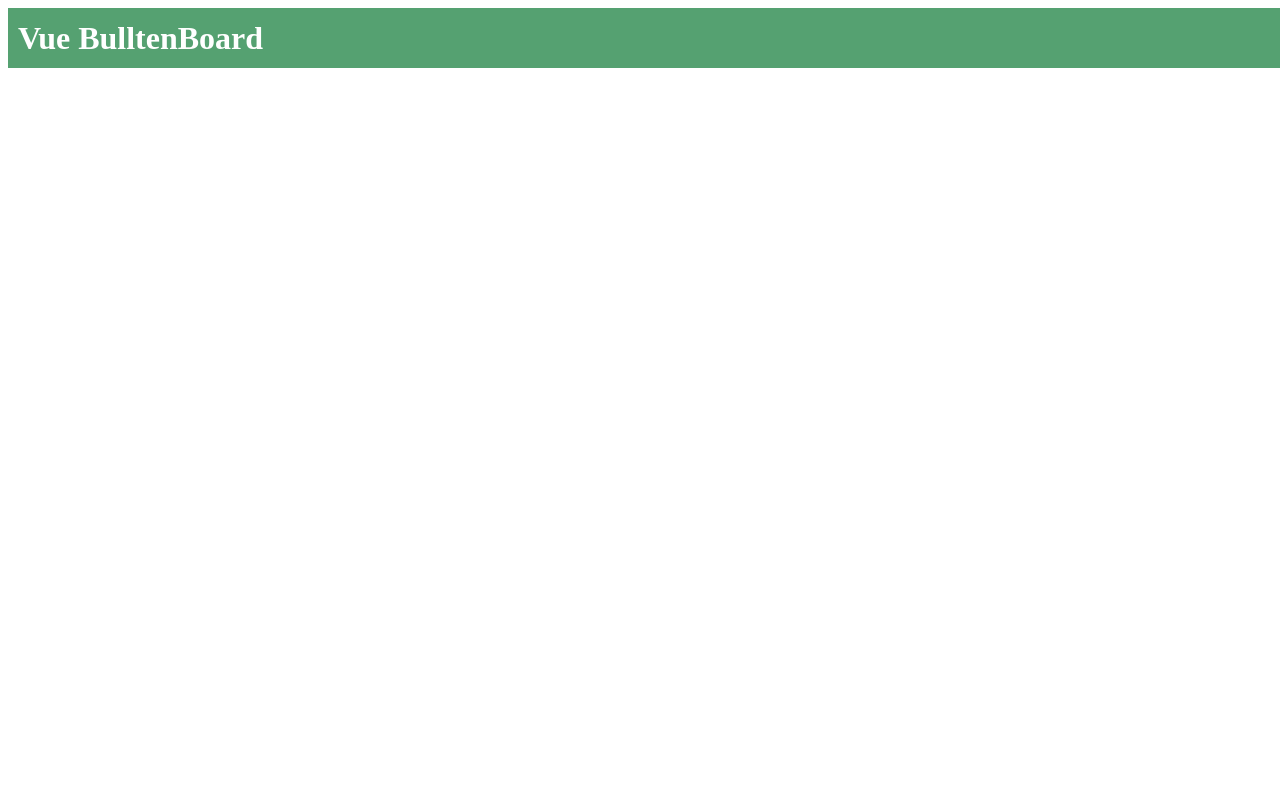
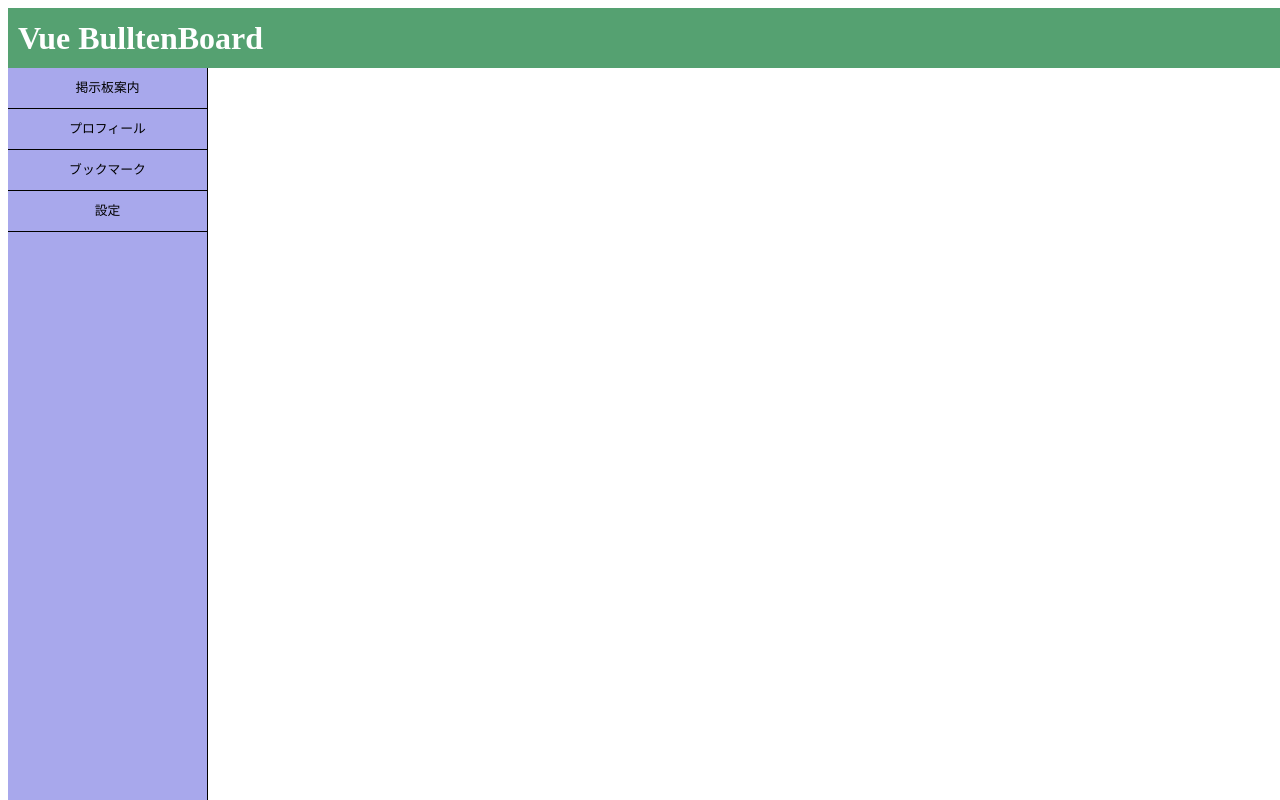
Before and after one commit to Maru-GitHub-1/React_BulltinBoard, a React (Create React App) app: page / in a window 1280 px wide. Built offline with nearby package versions, Linux system fonts and the light colour scheme.

Commit message:
Created SideMenu component and App.css

```diff
--- /dev/null
+++ b/src/App.css
@@ -0,0 +1,4 @@
+.app-flex {
+  display: flex;
+  padding-top: 60px;
+}
--- a/src/App.js
+++ b/src/App.js
@@ -1,10 +1,16 @@
 import React from 'react';
+import './App.css';
 import Header from './components/Header/Header'
+import SideMenu from './components/SideMenu/SideMenu';
+
 
 function App() {
   return (
     <div className="App">
       <Header />
+      <div className="app-flex">
+        <SideMenu />
+      </div>
     </div>
   );
 }
--- /dev/null
+++ b/src/components/SideMenu/SideMenu.css
@@ -0,0 +1,28 @@
+.menu {
+  position: fixed;
+  width: 199px;
+  height: 100Vh;
+  border-right: 1px solid black;
+  background-color: rgb(168, 168, 236);
+}
+
+.menu-list {
+  list-style: none;
+  margin: 0;
+  padding: 0;
+  text-align: center;
+}
+
+.list-item {
+  border-bottom: 1px solid black;
+  height: 40px;
+  line-height: 40px;
+  font-size: 0.8em;
+}
+
+.list-item:hover {
+  background-color:  rgb(118, 118, 223);
+  font-size: 1em;
+  color: white;
+  font-weight: bold;
+}
--- /dev/null
+++ b/src/components/SideMenu/SideMenu.jsx
@@ -0,0 +1,20 @@
+import React from 'react';
+import '../SideMenu/SideMenu.css';
+
+class SideMenu extends React.Component {
+
+  render() {
+    return (
+      <aside className="menu">
+        <ul className="menu-list">
+          <li className="list-item">掲示板案内</li>
+          <li className="list-item">プロフィール</li>
+          <li className="list-item">ブックマーク</li>
+          <li className="list-item">設定</li>
+        </ul>
+      </aside>
+    )
+  };
+};
+
+export default SideMenu;
```
